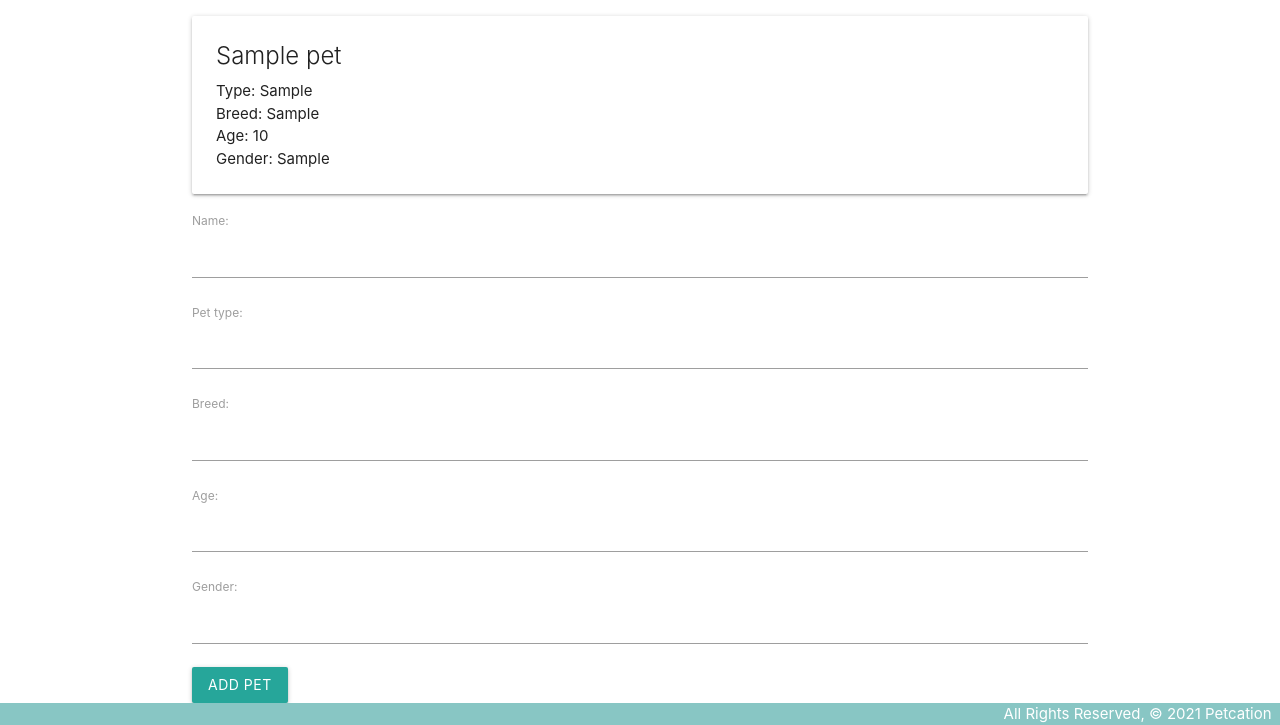
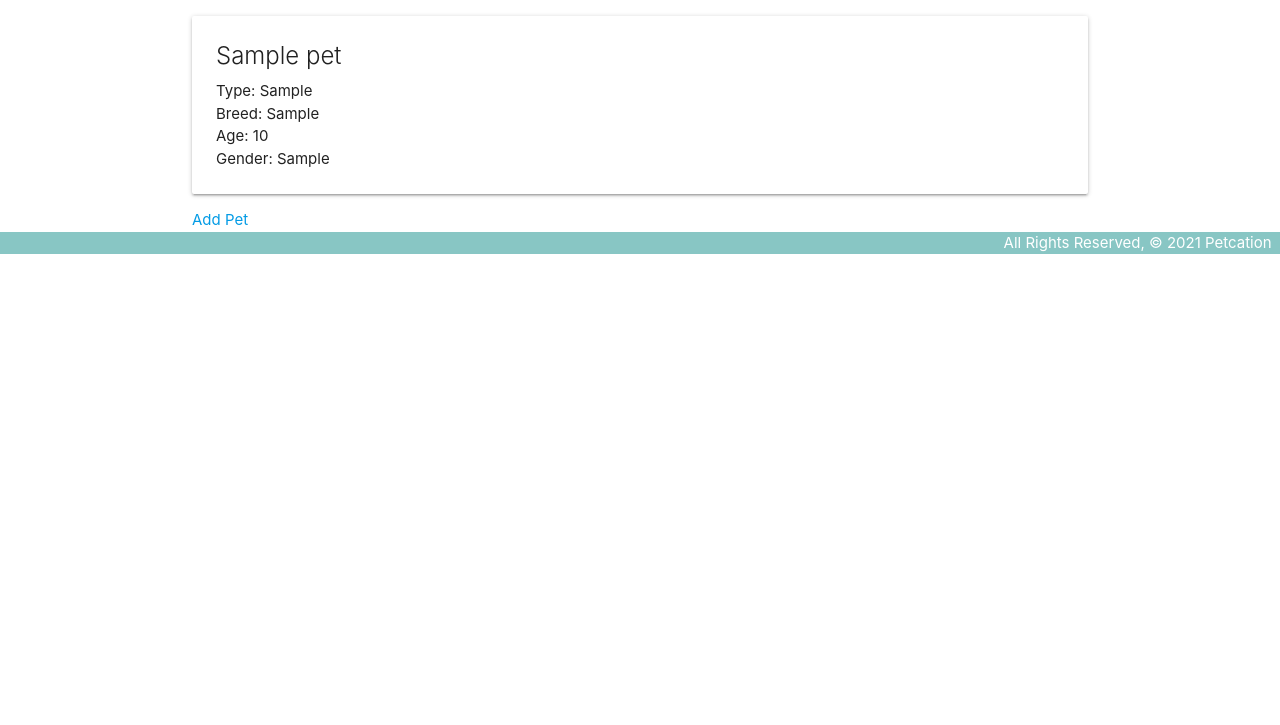
Before and after one commit to beccaawhite/petcation, a Django app: page /owners/1/ in a window 1280 px wide. Shown: the part 767-1492 px from the top of the page. After the commit the page ends 1021 px from the top, so only its background shows below. Run offline with Django 3.2, Linux system fonts and the light colour scheme; tables that the repository leaves empty hold one stand-in row (values such as "Sample post"); some web fonts are replaced.

Commit message:
create view form to add pet in owners profile

```diff
--- a/main_app/forms.py
+++ /dev/null
@@ -1,7 +0,0 @@
-from django.forms import ModelForm
-from .models import Pet
-
-class PetForm(ModelForm):
-  class Meta:
-    model = Pet
-    fields = ['name', 'pet_type', 'breed', 'age', 'gender']
--- a/main_app/models.py
+++ b/main_app/models.py
@@ -50,6 +50,9 @@ class Pet(models.Model):
     def __str__(self):
         return self.name
 
+    def get_absolute_url(self):
+        return reverse('detail', kwargs={'pet_id': self.id})
+
 class Post(models.Model):
     start_date = models.DateField('start date')
     end_date = models.DateField('end date')
--- a/main_app/templates/owners/detail.html
+++ b/main_app/templates/owners/detail.html
@@ -40,11 +40,7 @@
   {% endfor %}
   </div>
   <div class="col s6">
-    <form action="{% url 'add_pet' owner.id %}" method="post">
-      {% csrf_token %}
-      {{ pet_form.as_p }}
-      <input type="submit" class="btn" value="Add Pet">
-    </form>
+    <a href="{% url 'pets_create' owner.id %}">Add Pet</a>
   </div>
 
 
--- a/main_app/urls.py
+++ b/main_app/urls.py
@@ -11,7 +11,7 @@ urlpatterns = [
     path('owners/create/', views.OwnerCreate.as_view(), name='owners_create'),
     path('owners/<int:pk>/update/', views.OwnerUpdate.as_view(), name='owners_update'),
     path('owners/<int:pk>/delete/', views.OwnerDelete.as_view(), name='owners_delete'),
-    path('owners/<int:owner_id>/add_pet/', views.add_pet, name='add_pet'),
+    path('owners/<int:owner_id>/pets/create/', views.PetCreate.as_view(), name='pets_create'),
     path('sitters/', views.sitters_index, name='sitters_index'),
     path('sitters/<int:sitter_id>/', views.sitters_detail, name='detail'),
     path('sitters/create/', views.SitterCreate.as_view(), name='sitters_create'),
--- a/main_app/views.py
+++ b/main_app/views.py
@@ -1,7 +1,6 @@
 from django.shortcuts import render, redirect
 from django.views.generic.edit import CreateView, UpdateView, DeleteView
 from .models import Owner, Sitter, Pet, Post
-from .forms import PetForm
 
 from django.contrib.auth import login
 from django.contrib.auth.forms import UserCreationForm
@@ -55,10 +54,10 @@ def owners_detail(request, owner_id):
   owner = Owner.objects.get(id=owner_id)
 
   # instatiate PetForm to be rendered in template
-  pet_form = PetForm()
+  # pet_form = PetForm()
   return render(request, 'owners/detail.html', {
-    'owner': owner,
-    'pet_form': pet_form
+    'owner': owner
+    # 'pet_form': pet_form
   })
 
 
@@ -66,16 +65,13 @@ def owners_index(request):
   owners = Owner.objects.filter(user=request.user)
   return render(request, 'owners/index.html', { 'owners': owners })
 
-def add_pet(request, owner_id):
-  # create the PetForm using data in request.POST
-  form = PetForm(request.POST)
-  # validate form
-  if form.is_valid():
-    # don't save the form to the db until is has the owner_id assigned
-    new_pet = form.save(commit=False)
-    new_pet.owner_id = owner_id
-    new_pet.save()
-  return redirect('detail', owner_id=owner_id)
+class PetCreate(CreateView):
+  model = Pet
+  fields = ['name', 'pet_type', 'breed', 'age', 'gender', 'characteristics', 'care_instructions']
+
+  def form_valid(self, form):
+    form.instance.user = self.request.user
+    return super().form_valid(form)
 
 
 # Sitter Views
```
Also changed, not shown: main_app/templates/main_app/pet_form.html (added, +16 -0 lines).
